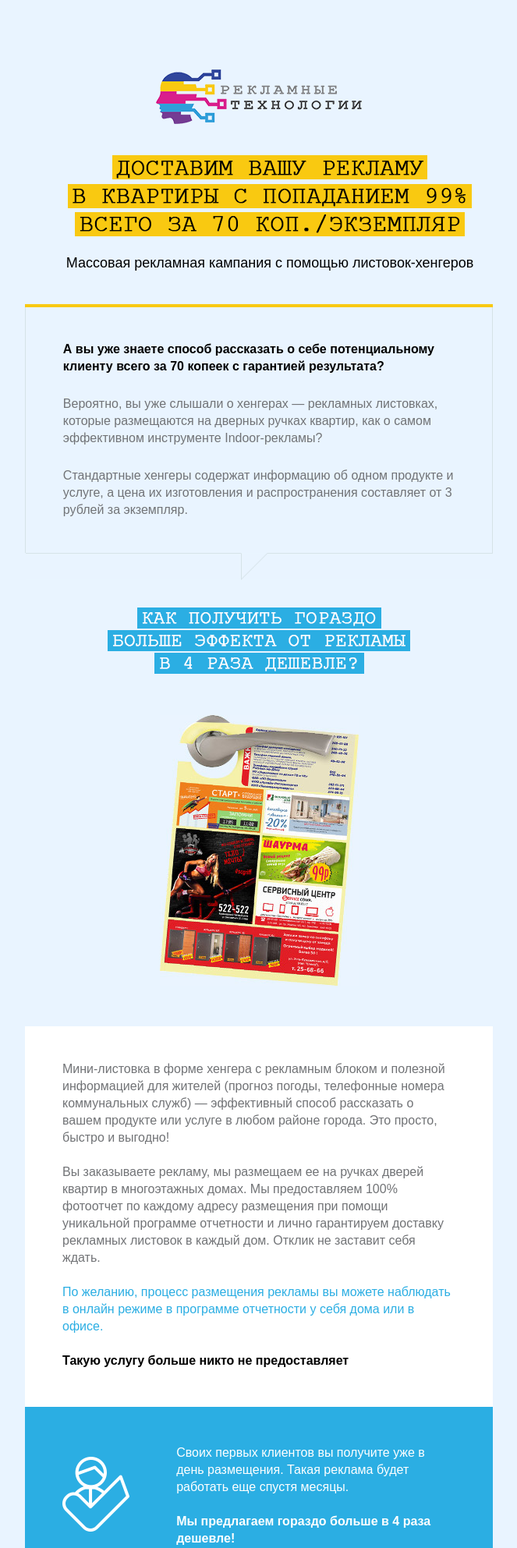
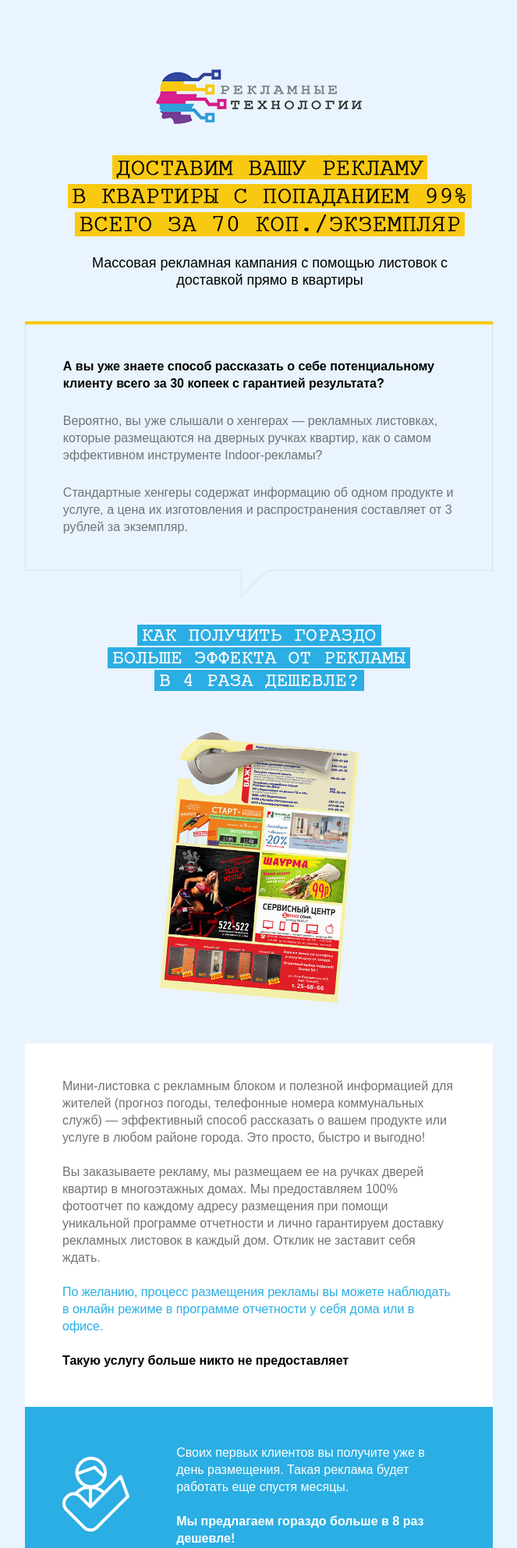
Before and after one commit to od-5/hanger-reklama.com, a Django app: template apps/landing/templates/landing/mail.html in a window 1280 px wide. Shown: the top 1985 px of the page at 78% size, without its empty margins (308-971 px from the left). Run offline with Django 3.2, Linux system fonts and the light colour scheme; the template is opened without the code that fills it, so the values that code supplies are empty; some libraries are stand-ins or nearby versions.

Commit message:
fix mail.html template

```diff
--- a/apps/landing/templates/landing/mail.html
+++ b/apps/landing/templates/landing/mail.html
@@ -80,7 +80,7 @@
 				<td width="8%" valign="top"></td>
 				<td width="84%" valign="top" align="center">
 					<span style="color: #000; font-size: 18px; font-family: Arial; line-height: 22px;">
-					Массовая рекламная кампания с помощью листовок-хенгеров</span>
+					Массовая рекламная кампания с помощью листовок с доставкой прямо в квартиры</span>
 				</td>
 				<td width="8%" valign="top"></td>
 			</tr>
@@ -109,7 +109,7 @@
 						<td width="8%" valign="top"></td>
 						<td width="84%" valign="top" align="left">
 							<span style="color: #000; font-size: 16px; font-family: Arial; font-weight: bold; line-height: 22px; ">
-							А вы уже знаете способ рассказать о себе потенциальному клиенту всего за 70 копеек с гарантией результата?</span>
+							А вы уже знаете способ рассказать о себе потенциальному клиенту всего за 30 копеек с гарантией результата?</span>
 						</td>
 						<td width="8%" valign="top"></td>
 					  </tr>
@@ -190,7 +190,7 @@
 					<td width="8%" valign="top"></td>
 					<td width="84%" valign="top" align="left">
 						<span style="color: #717376; font-size: 16px; font-family: Arial; line-height: 22px; ">
-						Мини-листовка в форме хенгера с рекламным блоком и полезной информацией для жителей (прогноз погоды, телефонные
+						Мини-листовка с рекламным блоком и полезной информацией для жителей (прогноз погоды, телефонные
 						номера коммунальных служб) — эффективный способ рассказать о вашем продукте или услуге в любом районе города.
 						Это просто, быстро и выгодно!</span>
 					</td>
@@ -257,9 +257,9 @@
 							<td width="12%" valign="top"></td>
 							<td width="71%" valign="top">
 							  <span style="color: #fff; font-size: 16px; font-family: Arial; line-height: 22px; ">
-							  Своих первых клиентов вы получите уже в день размещения. Такая реклама будет работать еще cпустя месяцы.<br><br></span>
+							  Своих первых клиентов вы получите уже в день размещения. Такая реклама будет работать еще спустя месяцы.<br><br></span>
 							  <span style="color: #fff; font-size: 16px; font-family: Arial; font-weight: bold; line-height: 22px; ">
-							  Мы предлагаем гораздо больше в 4 раза дешевле!</span>
+							  Мы предлагаем гораздо больше в 8 раз дешевле!</span>
 							</td>
 						  </tr>
 						</tbody>
@@ -286,7 +286,7 @@
 					<td width="84%" valign="top" align="left">
 						<span style="color: #743c93; font-size: 24px; font-family: Arial; font-weight: bold; line-height: 36px; text-transform: uppercase;">
 						4 выгоды <span style="color: #000;">размещения рекламы</span><br>
-						в листовках-хенгерах</span>
+						в листовках над дверными ручками квартир жилых домов</span>
 					</td>
 					<td width="8%" valign="top"></td>
 				</tr>
@@ -316,7 +316,7 @@
 									<tr>
 										<td width="100%" valign="top" align="left">
 											<span style="color: #000; font-size: 20px; font-family: Arial; font-weight: bold; line-height: 22px;">
-											Стоимость ниже в 4 раза!</span>
+											Стоимость ниже в 8 раз!</span>
 										</td>
 									</tr>
 									<tr>
@@ -326,8 +326,8 @@
 										<td width="100%" valign="top" align="left">
 											<span style="color: #717376; font-size: 14px; font-family: Arial; line-height: 22px;">
 											Рекламный блок листовки рассчитан на нескольких рекламодателей. За счет этого стоимость
-											размещения рекламы вместе с дизайном и размещением вам обойдется всего в 70 копеек за
-											экземпляр. Стиомость рекламы в хенгерах у конкурентов в среднем обходится в 4 раза дороже.</span>
+											размещения рекламы вместе с дизайном и размещением вам обойдется всего в 30 копеек за
+											экземпляр. Стиомость рекламы в хенгерах у конкурентов в среднем обходится в 8 раза дороже.</span>
 										</td>
 									</tr>
 								  </tbody>
@@ -584,7 +584,7 @@
 												<td width="4%" valign="top"></td>
 												<td width="84%" valign="top" align="left">
 													<span style="color: #717376; font-size: 14px; font-family: Arial; line-height: 22px; ">
-													Уникальный дизайн хенгера-лситовки «под ключ»</span>
+													Уникальный дизайн листовки «под ключ»</span>
 												</td>
 											</tr>
 										  </tbody>
@@ -614,7 +614,7 @@
 												<td width="4%" valign="top"></td>
 												<td width="84%" valign="top" align="left">
 													<span style="color: #717376; font-size: 14px; font-family: Arial; line-height: 22px; ">
-													Фотоотчет в виде {{ count|default:'50 000' }} фотографий, привязанных с помощью GPS-навигации к каждому адресу на гугл-
+													Фотоотчет в виде {{ count|default:'30 000' }} фотографий, привязанных с помощью GPS-навигации к каждому адресу на гугл-
 													карте, по которому была заказана услуга распространения мини-газеты</span>
 												</td>
 											</tr>
@@ -668,7 +668,7 @@
 							<td width="8%" valign="top"></td>
 							<td width="84%" valign="top" align="center">
 								<span style="color: #000; font-size: 24px; font-family: Arial; font-weight: bold; line-height: 29px;">
-								{{ price|default:'35 000' }} рублей за {{ count|default:'50 000' }}<br> экземпляров</span>
+								{{ price|default:'9 000' }} рублей за {{ count|default:'30 000' }}<br> экземпляров</span>
 							</td>
 							<td width="8%" valign="top"></td>
 						  </tr>
@@ -679,7 +679,7 @@
 							<td width="8%" valign="top"></td>
 							<td width="84%" valign="top" align="center">
 								<span style="color: #000; font-size: 18px; font-family: Arial; line-height: 21px;">
-								70 копеек за за одну единицу<br>
+								30 копеек за за одну единицу<br>
 								листовки с вашей рекламой.</span>
 							</td>
 							<td width="8%" valign="top"></td>
--- a/apps/landing/urls.py
+++ b/apps/landing/urls.py
@@ -13,6 +13,6 @@ urlpatterns = patterns(
     url(r'^$', 'home_view', name='index'),
     url(r'^(?P<slug>[\w-]+)$', CityDetailView.as_view(), name='city'),
     url(r'^thnx/$', TemplateView.as_view(template_name='ok.html'), name='thnx'),
-    # url(r'^mail/$', TemplateView.as_view(template_name='landing/mail.html'), name='mail'),
+    url(r'^mail/$', TemplateView.as_view(template_name='landing/mail.html'), name='mail'),
     url(r'^ticket/$', ticket, name='ticket'),
 )
```
